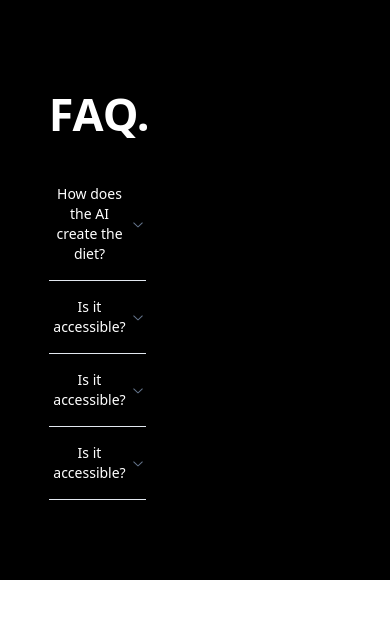
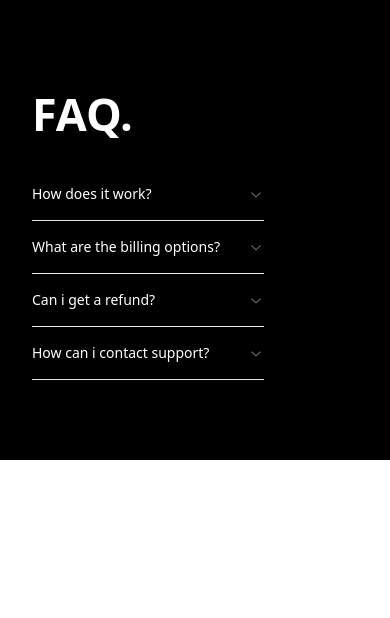
Before and after one commit to ishk9/getYourDiet, a Next.js app in the folder client/: page /Faq in a window 390 px wide. Shown: the top 618 px of the page. Built offline with nearby package versions, Linux system fonts and the light colour scheme.

Commit message:
updated tabs

```diff
--- a/client/app/Faq/page.js
+++ b/client/app/Faq/page.js
@@ -10,33 +10,33 @@ import {
 const FaqPage = () => {
     return (
         <div id="faq" className='h-[70%] w-screen bg-black flex py-20'>
-            <div className='w-1/2 h-full flex flex-col justify-center items-center'>
-                <div className='flex justify-start items-start w-1/2'>
+            <div className='w-full md:w-1/2 h-full flex flex-col justify-center items-center px-4 md:px-0'>
+                <div className='flex justify-start items-start w-full md:w-1/2 ml-8 md:ml-0'>
                     <h1 className='text-white text-[45px] font-bold uppercase'>Faq.</h1>
                 </div>
 
-                <div className='w-full flex flex-col justify-center items-center mt-5'>
-                    <Accordion type="single" collapsible className="w-1/2">
+                <div className='w-full flex flex-col justify-center items-center mt-5 ml-8 md:ml-0'>
+                    <Accordion type="single" collapsible className="md:w-1/2 w-full">
                         <AccordionItem value="item-1">
-                            <AccordionTrigger className='text-white'>How does the AI create the diet?</AccordionTrigger>
+                            <AccordionTrigger className='text-white'>How does it work?</AccordionTrigger>
                             <AccordionContent className='text-white'>
                                 Yes. It adheres to the WAI-ARIA design pattern.
                             </AccordionContent>
                         </AccordionItem>
                         <AccordionItem value="item-2">
-                            <AccordionTrigger className='text-white'>Is it accessible?</AccordionTrigger>
+                            <AccordionTrigger className='text-white'>What are the billing options?</AccordionTrigger>
                             <AccordionContent className='text-white'>
                                 Yes. It adheres to the WAI-ARIA design pattern.
                             </AccordionContent>
                         </AccordionItem>
                         <AccordionItem value="item-3">
-                            <AccordionTrigger className='text-white'>Is it accessible?</AccordionTrigger>
+                            <AccordionTrigger className='text-white'>Can i get a refund?</AccordionTrigger>
                             <AccordionContent className='text-white'>
                                 Yes. It adheres to the WAI-ARIA design pattern.
                             </AccordionContent>
                         </AccordionItem>
                         <AccordionItem value="item-4">
-                            <AccordionTrigger className='text-white'>Is it accessible?</AccordionTrigger>
+                            <AccordionTrigger className='text-white'>How can i contact support?</AccordionTrigger>
                             <AccordionContent className='text-white'>
                                 Yes. It adheres to the WAI-ARIA design pattern.
                             </AccordionContent>
--- a/client/app/Profile/page.js
+++ b/client/app/Profile/page.js
@@ -33,7 +33,7 @@ const ProfilePage = () => {
     return (
         <div className="h-screen w-screen flex flex-col p-4 overflow-hidden items-center">
             {/* Photo section */}
-            <div className="w-[95%] border border-gray-400 h-[20%] rounded-[12px] mt-12">
+            <div className="w-[100%] border border-gray-400 h-[15%] rounded-[12px] mt-12">
                 {/* Photo */}
                 <div>
 
@@ -41,27 +41,20 @@ const ProfilePage = () => {
                 {/* Details */}
                 <div className="flex flex-col justify-start items-start p-3">
                     <h1 className="text-xl font-semibold">Ishaan Khullar</h1>
-                    <div className="flex mt-2">
-                        <div className="flex justify-center items-center">
-                            <HiOutlineMail size={24} className="text-black/80"/>
-                            <p className="ml-1 text-black/80 text-sm font-semibold">test@eg.com</p>
-                        </div>
-                        <div className="flex justify-center items-center ml-6">
-                            <FiPhoneCall size={20} className="text-black/80"/>
-                            <p className="ml-1 text-black/80 text-sm font-semibold">0000000000</p>
-                        </div>
+
+                    <div className="flex justify-center items-center">
+                        <HiOutlineMail size={24} className="text-black/80"/>
+                        <p className="ml-1 text-black/80 text-sm font-semibold">test@eg.com</p>
                     </div>
                 </div>
             </div>
 
-            <div className="w-[95%] mt-6 h-[80%]">
+            <div className="w-[100%] mt-6 h-[80%]">
                 <Tabs defaultValue="account" className="w-full h-full">
-                    <TabsList className="grid w-full grid-cols-5">
+                    <TabsList className="grid w-full grid-cols-3 justify-around">
                         <TabsTrigger value="account">Diet Plans</TabsTrigger>
                         <TabsTrigger value="password">Manage Password</TabsTrigger>
-                        <TabsTrigger value="orderhistory">Order History</TabsTrigger>
                         <TabsTrigger value="paymentmethod">Payment methods</TabsTrigger>
-                        {/* <TabsTrigger value="notifications">Notification</TabsTrigger> */}
                     </TabsList>
                     <TabsContent value="account">
                         <div className="w-screen bg-red-500">
@@ -70,7 +63,7 @@ const ProfilePage = () => {
                     </TabsContent>
                     <TabsContent value="password">
                         <div className="w-screen flex flex-col mt-12">
-                            <div className='w-1/4 mb-3'>
+                            <div className='w-[90%] md:w-1/4 mb-3'>
                                 <input
                                     type='password'
                                     placeholder='Current password'
@@ -80,7 +73,7 @@ const ProfilePage = () => {
 
                                 />
                             </div>
-                            <div className='w-1/4 mb-3'>
+                            <div className='w-[90%] md:w-1/4 mb-3'>
                                 <input
                                     type='password'
                                     placeholder='New password'
@@ -89,7 +82,7 @@ const ProfilePage = () => {
                                     className='w-full border rounded-md p-2 border-gray-400 focus:border-black outline-none hover:border-black'
                                 />
                             </div>
-                            <div className='w-1/4'>
+                            <div className='w-[90%] md:w-1/4'>
                                 <input
                                     type='password'
                                     placeholder='Confirm password'
@@ -102,7 +95,7 @@ const ProfilePage = () => {
                                 err &&
                                 <p className='text-sm text-red-600'>{err}</p>
                             }
-                            <div className='w-1/4 mt-4'>
+                            <div className='w-[90%] md:w-1/4 mt-4'>
                                 <button
                                     onClick={() => handleSubmitChange()}
                                     className='border rounded-md p-2 bg-[#6EC0FF] hover:bg-[#4ca4e8] w-[25%]'
--- a/client/components/ui/tabs.jsx
+++ b/client/components/ui/tabs.jsx
@@ -22,7 +22,7 @@ const TabsTrigger = React.forwardRef(({ className, ...props }, ref) => (
   <TabsPrimitive.Trigger
     ref={ref}
     className={cn(
-      "inline-flex items-center justify-center whitespace-nowrap rounded-md px-3 py-1 text-sm font-medium ring-offset-background transition-all focus-visible:outline-none focus-visible:ring-2 focus-visible:ring-ring focus-visible:ring-offset-2 disabled:pointer-events-none disabled:opacity-50 data-[state=active]:bg-background data-[state=active]:text-foreground data-[state=active]:shadow",
+      " inline-flex items-center justify-center whitespace-nowrap rounded-md px-3 py-1 text-[12px] font-medium ring-offset-background transition-all focus-visible:outline-none focus-visible:ring-2 focus-visible:ring-ring focus-visible:ring-offset-2 disabled:pointer-events-none disabled:opacity-50 data-[state=active]:bg-background data-[state=active]:text-foreground data-[state=active]:shadow",
       className
     )}
     {...props} />
```
